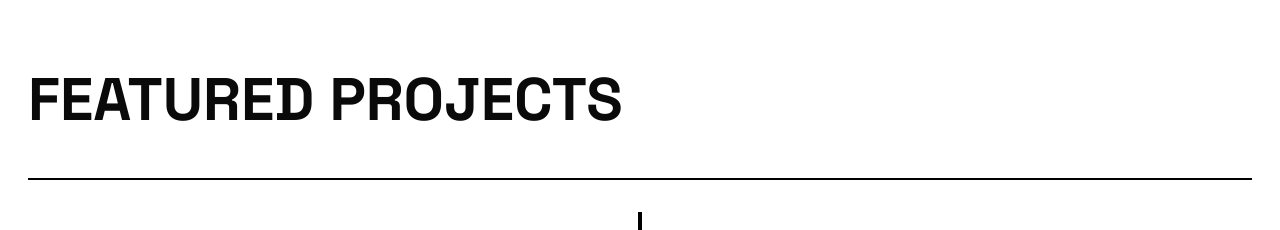
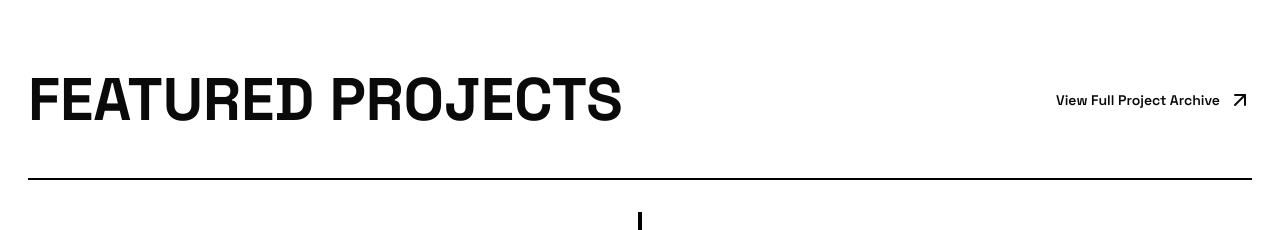
Before and after one commit to Oluwabillionz96/portfolio-v2, a Next.js app: page / in a window 1280 px wide. Shown: the part 1811-2041 px from the top of the page. Built offline with nearby package versions, Linux system fonts and the light colour scheme.

Commit message:
feat: add project archive link and refactor sticky container styling
- Add archive link with animated icon to projects section
- Move selection styling to html element
- Make StickyContainer className prop configurable
- Update nav link label to 'Work History'

```diff
--- a/app/layout.tsx
+++ b/app/layout.tsx
@@ -23,7 +23,11 @@ export default function RootLayout({
   return (
     <html
       lang="en"
-      className={cn("font-sans", inter.variable, spaceGrotesk.variable)}
+      className={cn(
+        "font-sans selection:bg-black selection:text-white",
+        inter.variable,
+        spaceGrotesk.variable,
+      )}
     >
       <body>
         <a
@@ -35,7 +39,7 @@ export default function RootLayout({
         <Header />
         <main
           id="main-content"
-          className="md:mt-20 py-10 selection:bg-black selection:text-white max-w-[1440px] mx-auto"
+          className="md:mt-20 py-10  max-w-[1440px] mx-auto"
         >
           {children}
         </main>
--- a/components/projects-section.tsx
+++ b/components/projects-section.tsx
@@ -1,6 +1,8 @@
 import { projects } from "@/lib/utils";
 import StickyContainer from "./ui/sticky-container";
 import ProjectCard from "./project-card";
+import Link from "next/link";
+import { ArrowUpRight } from "lucide-react";
 
 const ProjectsSection = () => {
   return (
@@ -8,10 +10,17 @@ const ProjectsSection = () => {
       className="lg:min-h-screen border-t-2 border-black lg:py-32 px-5 lg:px-7"
       id="projects"
     >
-      <StickyContainer>
-        <h2 className="uppercase lg:pb-12 lg:border-b-2  border-black w-full text-xl sm:text-4xl lg:text-6xl font-bold font-space md:flex">
+      <StickyContainer className="lg:pb-12 lg:border-b-2 lg:border-black flex justify-between items-center">
+        <h2 className="uppercase w-full text-xl sm:text-4xl lg:text-6xl font-bold font-space md:flex">
           Featured Projects
         </h2>
+        <Link
+          href={"/archive"}
+          className="font-space text-sm lg:flex md:hidden gap-2 hover:underline decoration-2 group items-center whitespace-nowrap font-semibold"
+        >
+          View Full Project Archive{" "}
+          <ArrowUpRight className="group-hover:rotate-45 hover:translate-x-2 transition-all duration-300" />
+        </Link>
       </StickyContainer>
       <div className="grid grid-cols-1 md:grid-cols-2 pt-8 gap-10 lg:gap-0">
         {projects.map((project, index) => (
--- a/components/ui/sticky-container.tsx
+++ b/components/ui/sticky-container.tsx
@@ -1,6 +1,19 @@
-const StickyContainer = ({ children }: { children: React.ReactNode }) => {
+import { cn } from "@/lib/utils";
+
+const StickyContainer = ({
+  children,
+  className,
+}: {
+  children: React.ReactNode;
+  className?: string;
+}) => {
   return (
-    <div className="sticky z-25 lg:z-0 top-0 md:top-20 -mx-6 w-screen bg-white/50 lg:bg-transparent px-6 py-5 backdrop-blur lg:backdrop-blur-none md:-mx-12 md:px-12 lg:top-auto lg:mx-auto lg:w-full lg:px-0 lg:py-0">
+    <div
+      className={cn(
+        "sticky z-25 lg:z-0 top-0 md:top-20 -mx-6 w-screen bg-white/50 lg:bg-transparent px-6 py-5 backdrop-blur lg:backdrop-blur-none md:-mx-12 md:px-12 lg:top-auto lg:mx-auto lg:w-full lg:px-0 lg:py-0",
+        className,
+      )}
+    >
       {children}
     </div>
   );
--- /dev/null
+++ b/components/work-history-section.tsx
@@ -0,0 +1,5 @@
+const WorkHistorySection = () => {
+  return <section></section>;
+};
+
+export default WorkHistorySection;
--- a/lib/utils.ts
+++ b/lib/utils.ts
@@ -14,7 +14,7 @@ export const navLinks = [
     title: "Projects",
     href: "#projects",
   },
-  { title: "Experience", href: "#experience" },
+  { title: "Work History", href: "#work-history" },
   {
     title: "Contact",
     href: "#contact",
```
